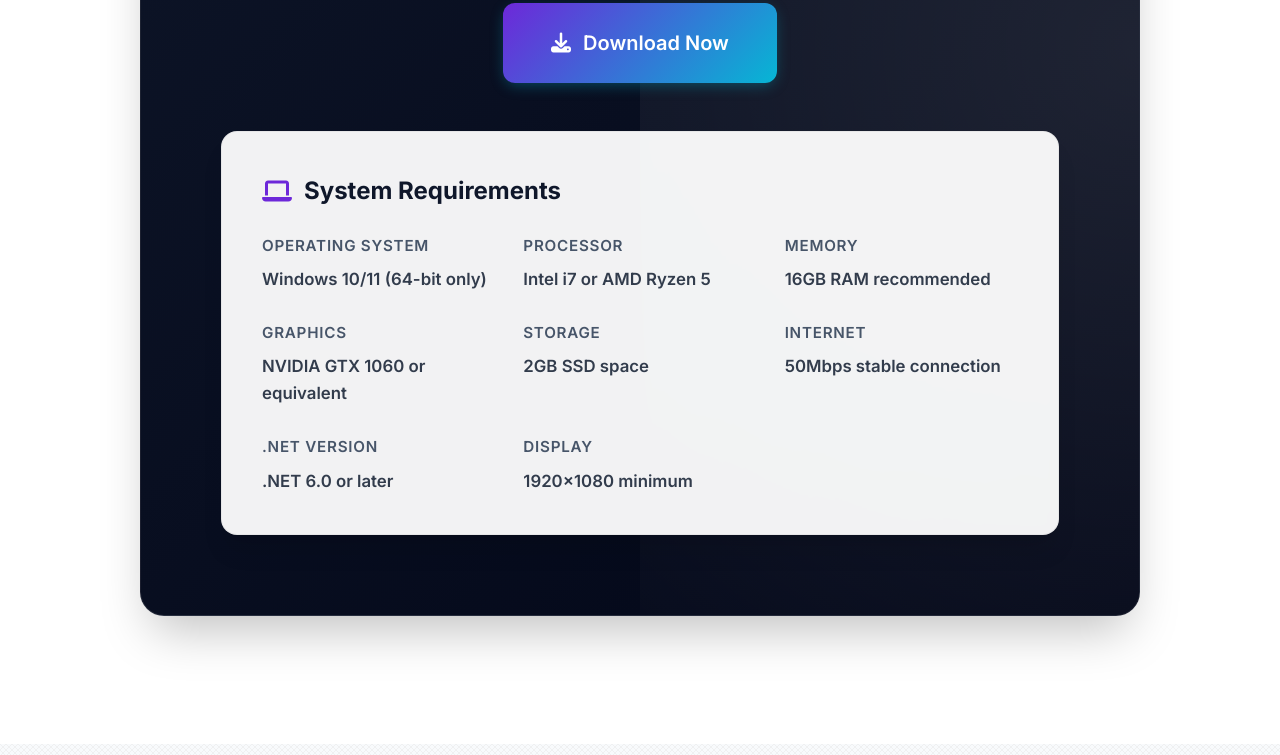
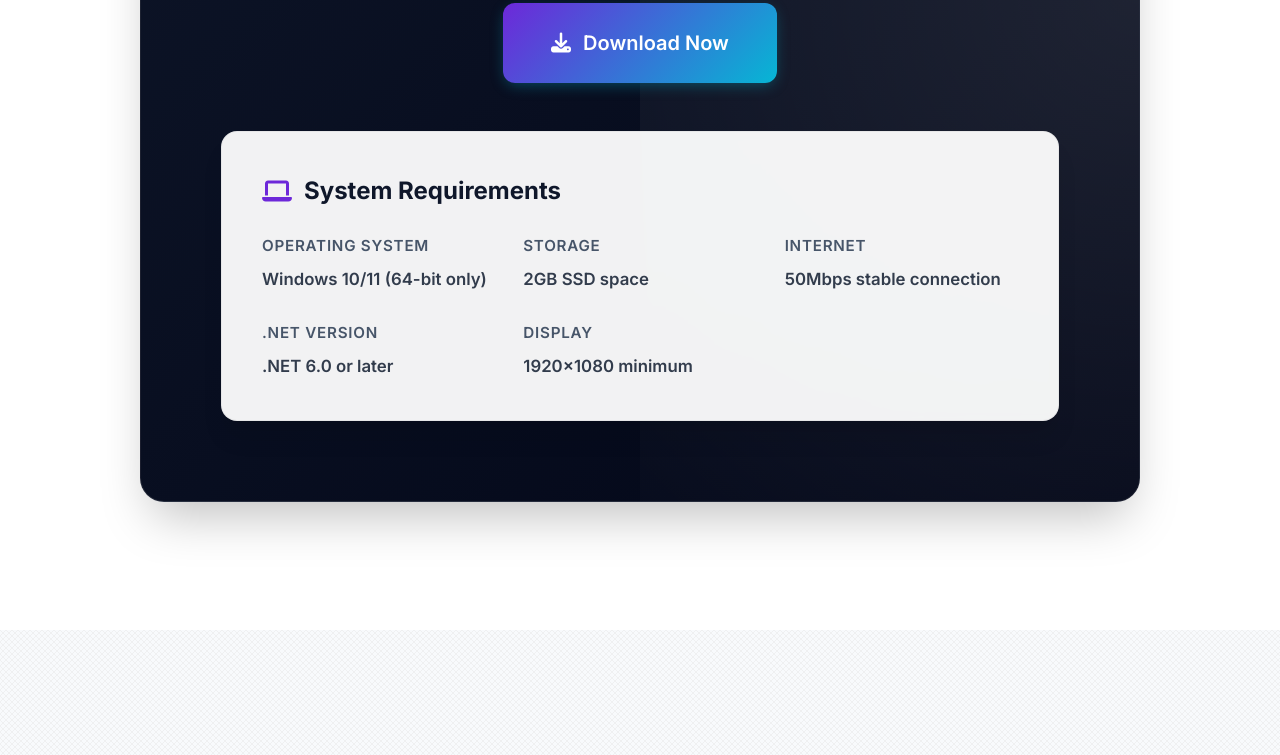
Before and after one commit to alphatrade998/QuantumTrade, a plain HTML site: page index.html in a window 1280 px wide. Shown: the part 3986-4741 px from the top of the page. Drawn offline with Linux system fonts and the light colour scheme.

Commit message:
Update index.html

```diff
--- a/index.html
+++ b/index.html
@@ -1592,18 +1592,7 @@
                                 <h4>Operating System</h4>
                                 <p>Windows 10/11 (64-bit only)</p>
                             </div>
-                            <div class="requirement-item">
-                                <h4>Processor</h4>
-                                <p>Intel i7 or AMD Ryzen 5</p>
-                            </div>
-                            <div class="requirement-item">
-                                <h4>Memory</h4>
-                                <p>16GB RAM recommended</p>
-                            </div>
-                            <div class="requirement-item">
-                                <h4>Graphics</h4>
-                                <p>NVIDIA GTX 1060 or equivalent</p>
-                            </div>
+
                             <div class="requirement-item">
                                 <h4>Storage</h4>
                                 <p>2GB SSD space</p>
```
